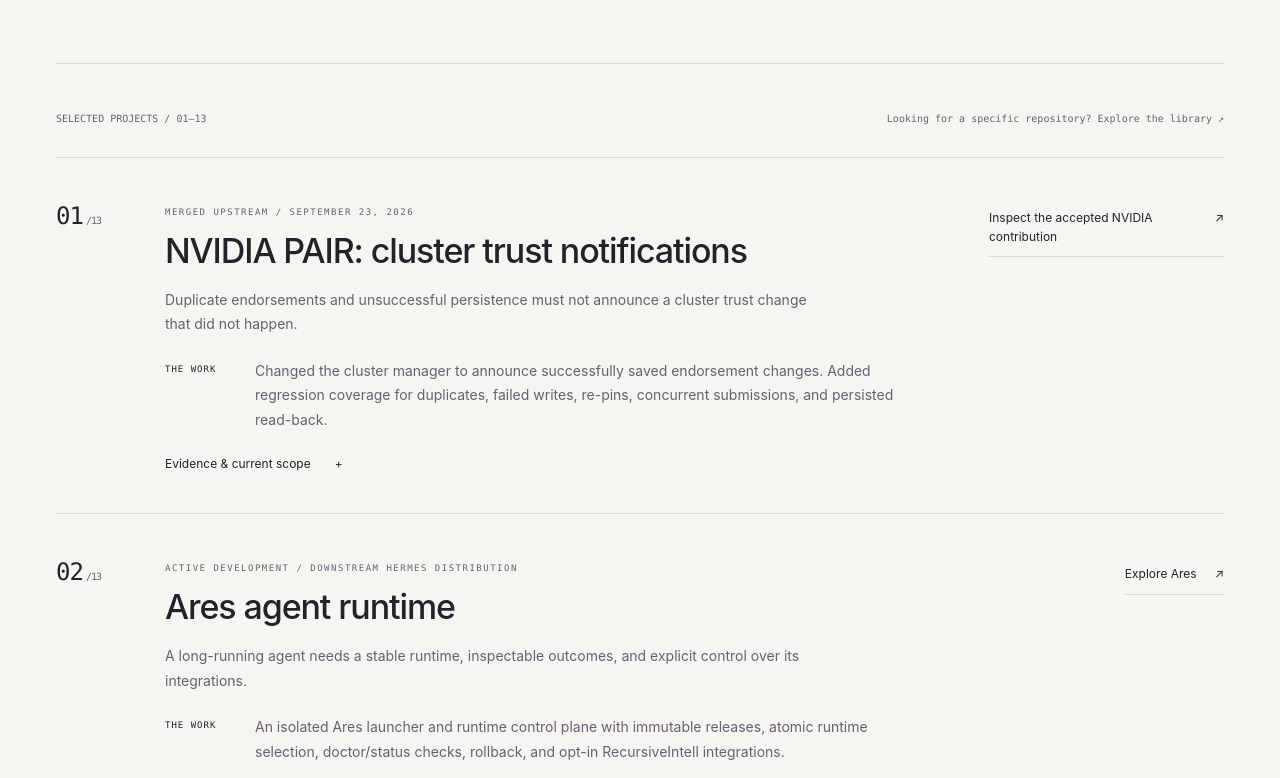
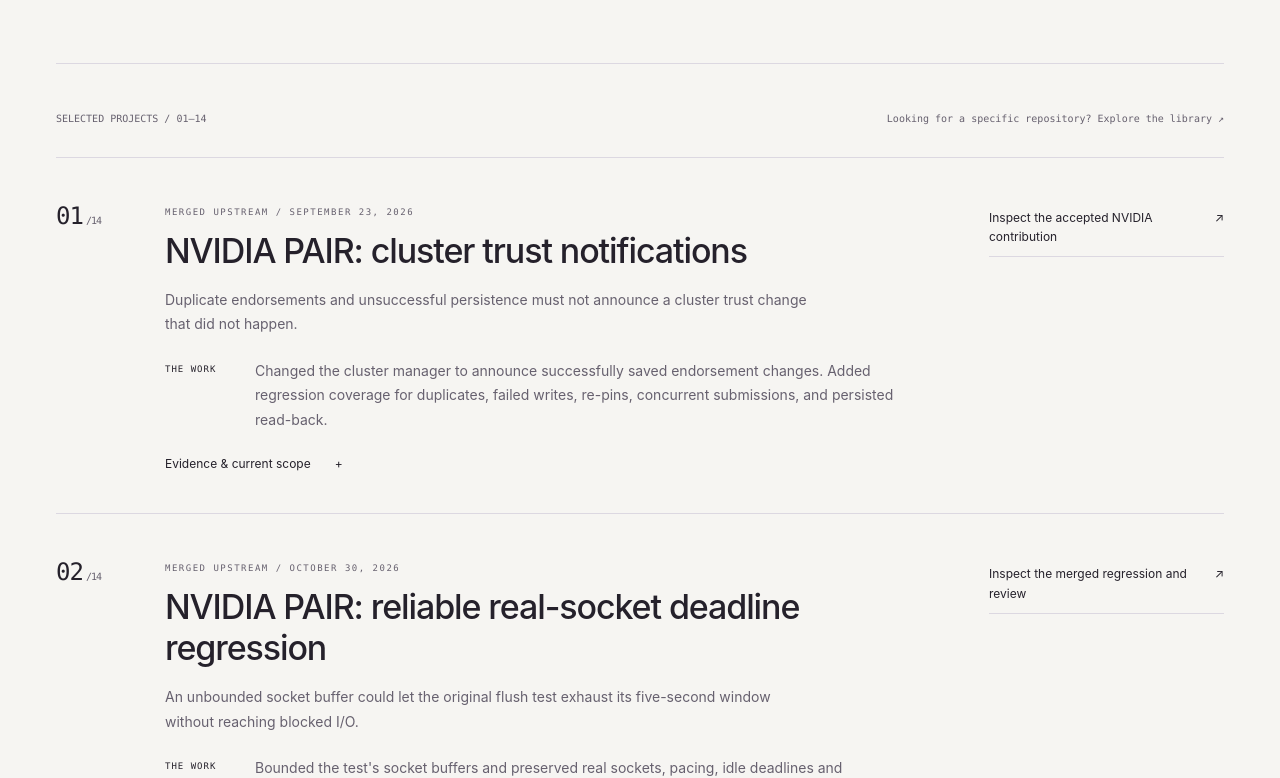
Before and after one commit to RecursiveIntell/recursiveintell-web, a Next.js app: page /work in a window 1280 px wide. Shown: the part 365-1143 px from the top of the page. Built offline with nearby package versions, Linux system fonts and the light colour scheme.

Commit message:
feat(work): add second accepted NVIDIA reliability case with independent negative control

```diff
--- a/app/data/work.ts
+++ b/app/data/work.ts
@@ -119,6 +119,23 @@ export const workCases = [
     sourceLabel: "Inspect the accepted NVIDIA contribution",
   },
   {
+    number: "14",
+    title: "NVIDIA PAIR: reliable real-socket deadline regression",
+    summary:
+      "Merged test-only upstream patch ensuring proxy flush timeouts are exercised under real socket backpressure.",
+    maturity: "Merged upstream / October 30, 2026",
+    problem:
+      "An unbounded socket buffer could let the original flush test exhaust its five-second window without reaching blocked I/O.",
+    built:
+      "Bounded the test's socket buffers and preserved real sockets, pacing, idle deadlines and cancellation assertions without modifying production proxy behavior.",
+    evidence:
+      "NVIDIA PAIR PR #139 was merged October 30, 2026. A reviewer independently reproduced the negative control by disabling the flush timeout and observing the revised regression fail.",
+    boundary:
+      "Test reliability is established for this accepted patch; this is not a production proxy fix, performance benchmark, or NVIDIA employment/partnership claim.",
+    source: "https://github.com/NVIDIA/Personal-AI-Router/pull/139",
+    sourceLabel: "Inspect the merged regression and review",
+  },
+  {
     "number": "08",
     "title": "Gloss: source-grounded desktop research",
     "summary": "Local-first research notebooks, citations and provider boundaries in a Rust/Tauri desktop app.",
@@ -195,6 +212,7 @@ export const workCases = [
 // One hiring-oriented order shared by the identity and selected-work pages.
 export const careerWorkCases = [
   "07",
+  "14",
   "02",
   "11",
   "10",
```
